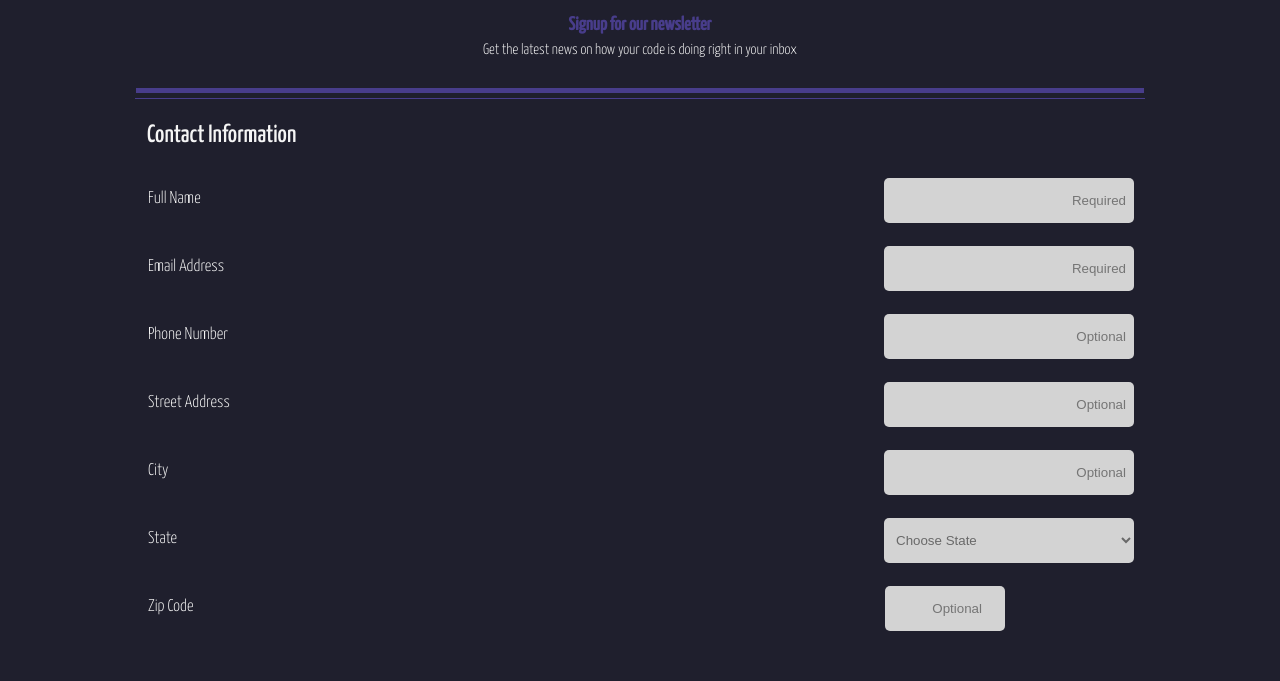
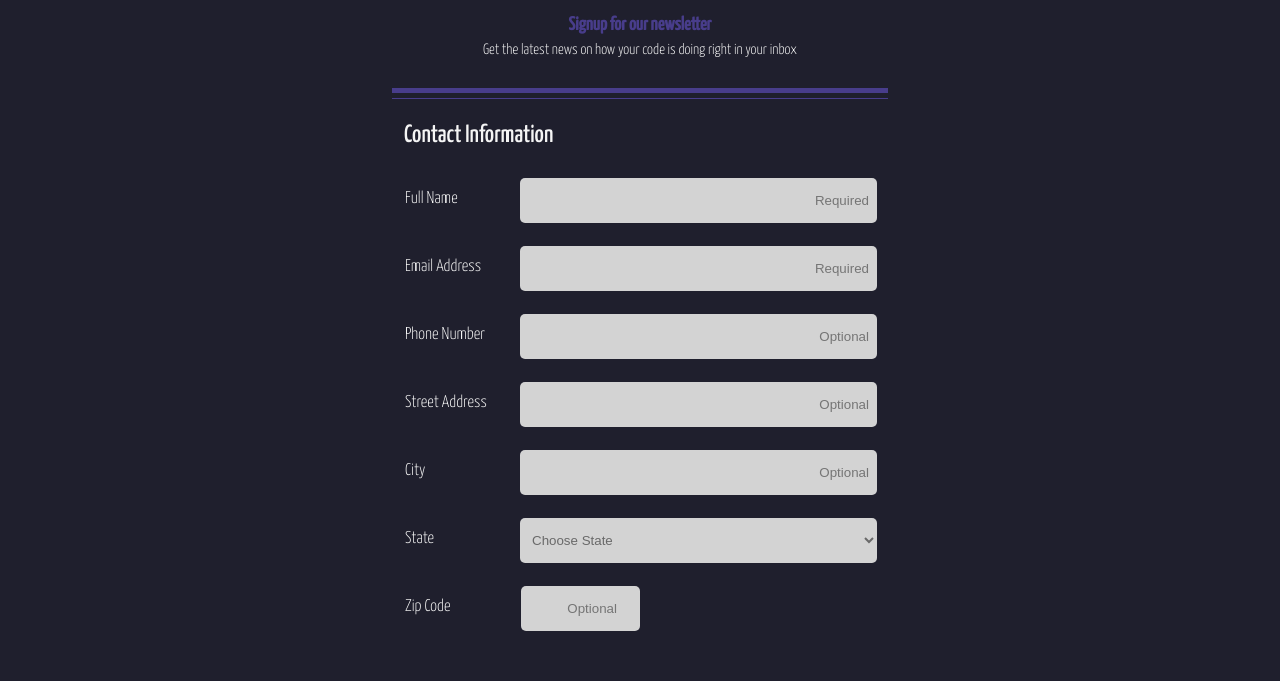
Before and after one commit to xunhuangxxx/responsive_registration_form, a plain HTML site: page index.html in a window 1280 px wide. Shown: the part 98-779 px from the top of the page. Drawn offline with Linux system fonts and the light colour scheme.

Commit message:
second done

```diff
--- a/css/stylesheet.css
+++ b/css/stylesheet.css
@@ -82,6 +82,11 @@ main{
   transition: background 2s;
 }
 
+input#zip {
+  width:50%;
+  margin-left: 0;
+}
+
 
 #fieldset2 label{
   font-size:17px;
@@ -130,12 +135,13 @@ footer {
 
 @media (min-width: 768px) {
   #intro, footer {
-   margin: 5px 136px 1px;
+   max-width: 496px;
+   margin: 5px auto 1px;
    padding-bottom: 30px;
   }
-   .form {
-    margin-left: 120px;
-    margin-right: 120px;
+  form {
+    max-width: 496px;
+    margin: auto;
   }
 
   .contact {
@@ -150,14 +156,14 @@ footer {
 
   }
   #fieldset1 input:not(#zip), select {
-    width:250px;
+    width:75%;
     margin-left: 1px;
     margin-right: 1px;
   }
-  #fieldset1 input:last-child {
-    width:120px;
+  input#zip {
+    width:25%;
     margin-left: 1px;
-    margin-right: 130px;
+    margin-right: 238px;
   }
 
 
```
